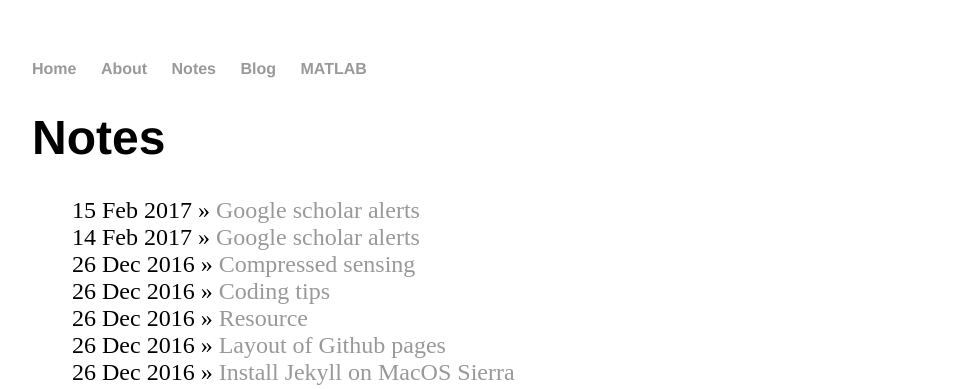
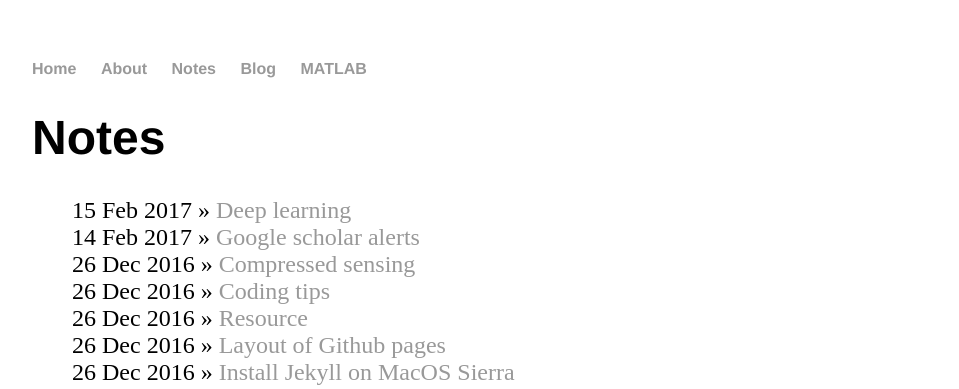
Before and after one commit to nevaehRen/shawnqin.github.io, a Jekyll site: the page built from notes/index.html, in a window 1280 px wide. Shown: the top 389 px of the page, without its empty margins (160-1119 px from the left). Built offline with Jekyll 4.4.1, drawn with Linux system fonts in a browser that asks for light colours.

Commit message:
Update 2017-02-15-deeplearning.md

```diff
--- a/_posts/2017-02-15-deeplearning.md
+++ b/_posts/2017-02-15-deeplearning.md
@@ -1,6 +1,6 @@
 ---
 layout: post
-title: "Google scholar alerts"
+title: "Deep learning"
 date: 2017-02-15
 ---
 Useful resource about deeplearning.
```
